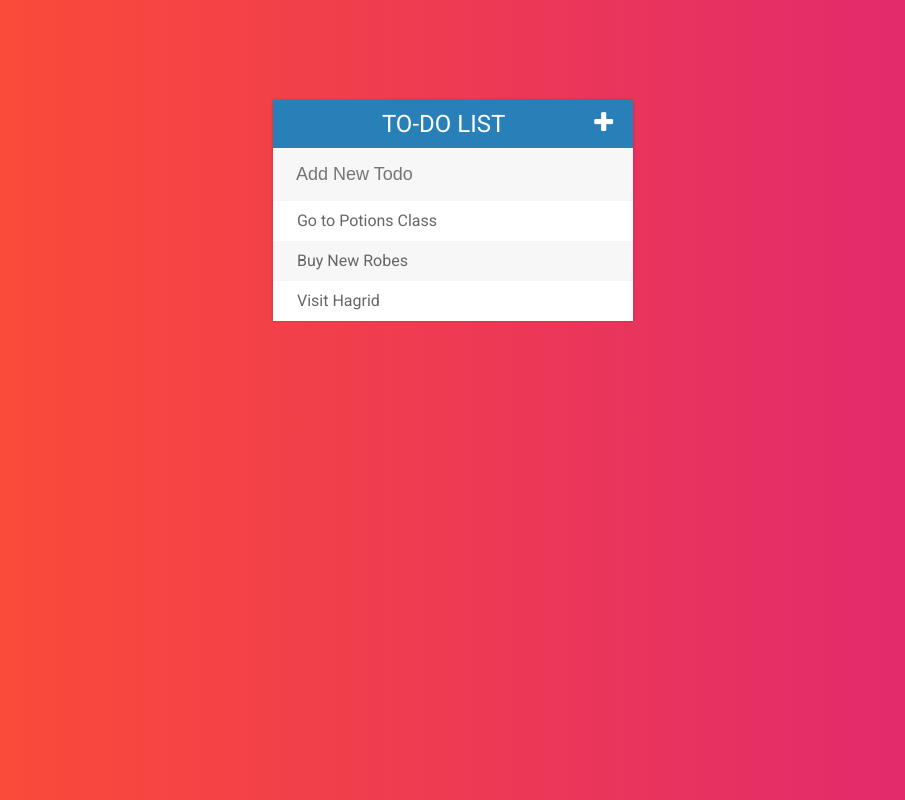
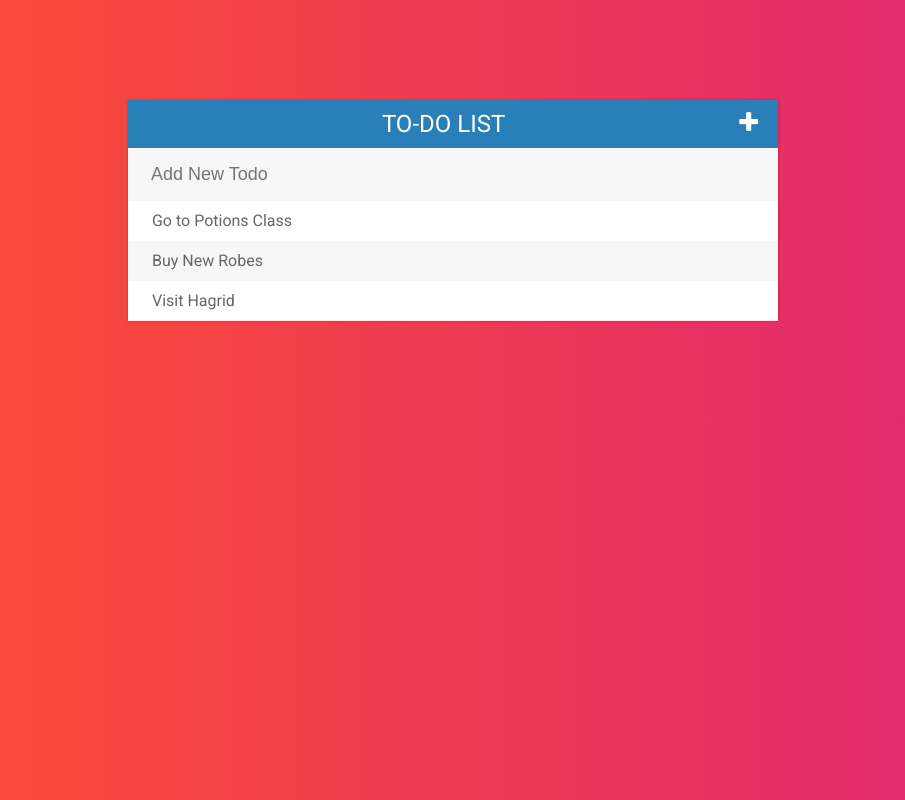
Before and after one commit to marshall159/jQueryTodoList, a plain HTML site: page index.html in a window 1280 px wide. Shown: the whole page, without its empty margins (187-1092 px from the left). Drawn offline with Linux system fonts and the light colour scheme.

Commit message:
Refactor CSS and adjust responsiveness

```diff
--- a/assets/css/todos.css
+++ b/assets/css/todos.css
@@ -5,6 +5,17 @@ body {
     background: -webkit-linear-gradient(to right, #FF512F, #DD2476);  /* Chrome 10-25, Safari 5.1-6 */
     background: linear-gradient(to right, #FF512F, #DD2476); /* W3C, IE 10+/ Edge, Firefox 16+, Chrome 26+, Opera 12+, Safari 7+ */
 
+}
+
+h1 {
+    background: #2980b9;
+    color: white;
+    margin: 0;
+    padding: 10px 20px;
+    text-transform: uppercase;
+    font-size: 24px;
+    font-weight: 400;
+    text-align: center;
 }
 
 span {
@@ -17,22 +28,6 @@ span {
     color: white;
     transition: 0.2s linear;
     opacity: 0;
-}
-
-li:hover span {
-    width: 40px;
-    opacity: 1.0;
-}
-
-h1 {
-    background: #2980b9;
-    color: white;
-    margin: 0;
-    padding: 10px 20px;
-    text-transform: uppercase;
-    font-size: 24px;
-    font-weight: 400;
-    text-align: center;
 }
 
 ul {
@@ -50,6 +45,12 @@ li {
 
 li:nth-child(2n) {
     background: #f7f7f7;
+}
+
+
+li:hover span {
+    width: 40px;
+    opacity: 1.0;
 }
 
 input {
@@ -70,10 +71,11 @@ input:focus {
 
 #container {
 	box-shadow: 0 0 3px rgba(0, 0, 0, 0.2);
-	width: 360px;
 	margin: 100px auto;
     background: #f7f7f7;
-/*	text-align: center;*/
+    width: 95%;
+    max-width: 650px;
+    min-width: 200px;
 }
 
 .fa-plus {
@@ -84,6 +86,3 @@ input:focus {
 	text-decoration: line-through;
 	color: gray;
 }
-.hidden {
-    display: none !important;
-}
--- a/index.html
+++ b/index.html
@@ -2,6 +2,8 @@
 <html>
 <head>
 	<title>Todo List</title>
+	<meta charset="utf-8">
+	<meta name="viewport" content="width=device-width, initial-scale=1">
 	<link rel="stylesheet" href="assets/css/todos.css">
 	<link href="https://maxcdn.bootstrapcdn.com/font-awesome/4.7.0/css/font-awesome.min.css" rel="stylesheet" integrity="sha384-wvfXpqpZZVQGK6TAh5PVlGOfQNHSoD2xbE+QkPxCAFlNEevoEH3Sl0sibVcOQVnN" crossorigin="anonymous">
 	<link href="https://fonts.googleapis.com/css?family=Roboto:400,500,700" rel="stylesheet">
```
